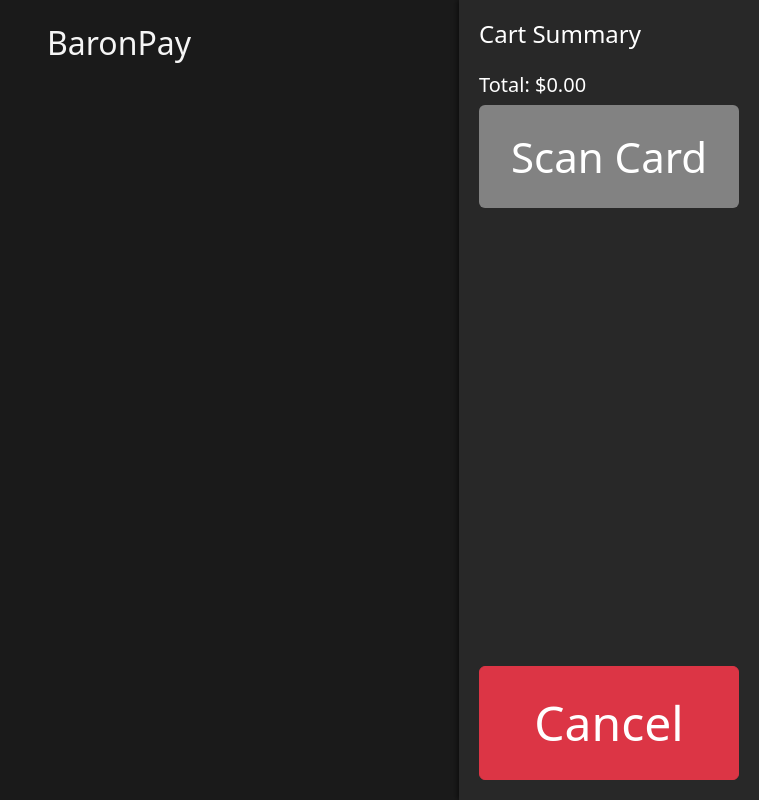
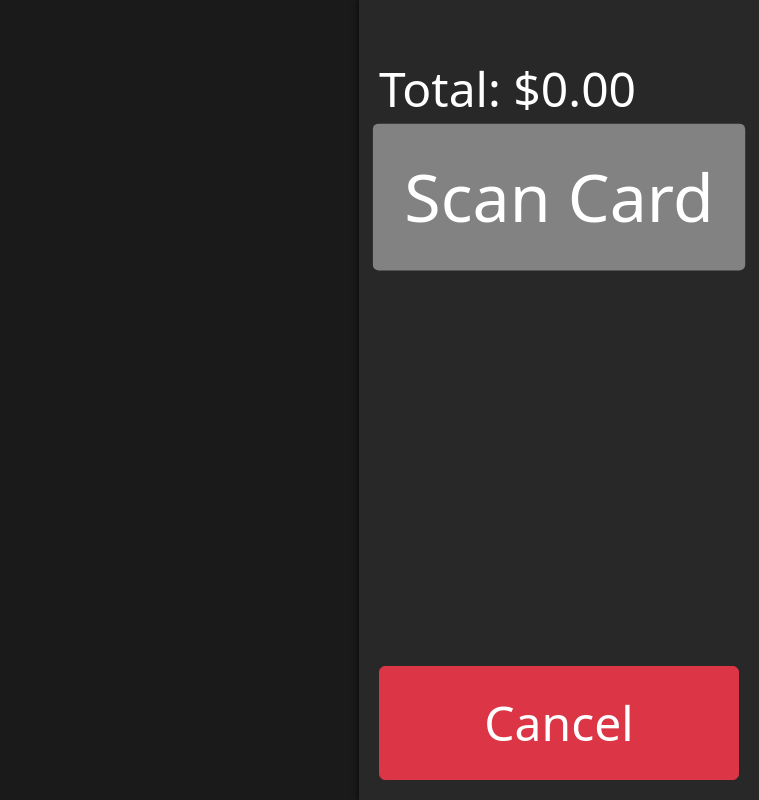
Before and after one commit to lonk42/BaronPay, a Django app: page / in a window 1280 px wide. Shown: the whole page, without its empty margins (521-1280 px from the left). Run offline with Django 5.2, Linux system fonts and the light colour scheme; data that the repository does not hold is empty; some libraries are stand-ins or nearby versions.

Commit message:
Made most elements larger, added remove from cart

```diff
--- a/webapp/kiosk/admin.py
+++ b/webapp/kiosk/admin.py
@@ -1,7 +1,7 @@
 from django.contrib import admin
 
-from .models import Product
+from .models import Product, Card, Cart, CartItem
 admin.site.register(Product)
-
-from .models import Card
 admin.site.register(Card)
+admin.site.register(Cart)
+admin.site.register(CartItem)
--- a/webapp/kiosk/templates/kiosk/index.html
+++ b/webapp/kiosk/templates/kiosk/index.html
@@ -13,6 +13,15 @@
             background-color: #1a1a1a;
             color: #f5f5f5;
         }
+        .main-content {
+            margin-right: 500px;
+            display: flex;
+            justify-content: center;
+        }
+        .product-list {
+            max-width: 1300px; /* Limit width to keep products centered */
+            width: 100%;
+        }
         .product-card {
             cursor: pointer;
             text-align: center;
@@ -28,15 +41,18 @@
         }
         .product-card img {
             width: 100%;
-            height: 150px;
+            height: 190px;
             object-fit: cover;
             border-radius: 5px;
+        }
+        .product-card h5 {
+            font-size: 42px;
         }
         .cart-container {
             position: fixed;
             top: 0;
             right: 0;
-            width: 300px;
+            width: 400px;
             height: 100vh;
             background: #282828;
             color: #ffffff;
@@ -46,6 +62,9 @@
             display: flex;
             flex-direction: column;
         }
+        .cart-container h5 {
+            font-size: 48px;
+        }
         .cart-buttons {
             margin-top: auto;
             display: flex;
@@ -53,13 +72,27 @@
         }
         .list-group-item {
             background: #444;
-            color: #ffffff;
+            color: #fff;
             border: 1px solid #555;
+            font-size: 24px;
+            padding-left: 8px;
+        }
+        .money-color {
+            color: #7df76d;
         }
         .finish-button {
             border: none;
-            font-size: 42px;
+            font-size: 64px;
             padding: 20px;
+            height: 142px;
+        }
+        @keyframes pulse {
+            0% { transform: scale(1); }
+            50% { transform: scale(1.05); }
+            100% { transform: scale(1); }
+        }
+        .pulse {
+            animation: pulse 1s infinite;
         }
         .scan-button {
             background: #828282;
@@ -102,21 +147,17 @@
     <!-- Hidden text input -->
     <input type="text" id="hidden-input" class="hidden-input" autocomplete="off">
 
-    <!-- Resuable notification popup -->
-    <div id="checkout-notification" class="notification"></div>
-
     <!-- Products -->
-    <div class="container py-4">
-        <h2 class="text-center mb-4">BaronPay</h2>
-        <div class="row" id="product-list">
+    <div class="container py-4 main-content ">
+        <div class="row product-list" id="product-list">
             {% for product in product_list %}
             <div class="col-md-4 mb-3">
-                <div class="card product-card p-3" data-product-id="{{ product.id }}">
+                <div class="card product-card p-2" data-product-id="{{ product.id }}">
                     {% with 'kiosk/'|add:product.thumbnail_file as product_thumbnail_path %}
                     <img src="{% static product_thumbnail_path %}">
                     {% endwith %}
                     <h5>{{ product.name }}</h5>
-                    <p>${{ product.price }}</p>
+                    <p class="money-color">${{ product.price }}</p>
                 </div>
             </div>
             {% endfor %}
@@ -125,18 +166,21 @@
 
     <!-- Cart -->
     <div class="cart-container">
-        <h4>Cart Summary</h4>
         <ul class="list-group mb-3" id="cart-list">
             <!-- Cart items will appear here -->
         </ul>
+        <br>
         <h5>Total: $<span id="total-price">0.00</span></h5>
         <div class="checkout-container">
-            <button class="btn finish-button scan-button w-100" id="finish-btn">Scan Card</button>
+            <button class="btn finish-button scan-button w-100 pulse" id="finish-btn">Scan Card</button>
         </div>
         <div class="cart-buttons">
             <button class="btn btn-danger w-100" id="cancel-btn">Cancel</button>
         </div>
     </div>
+
+    <!-- Resuable notification popup -->
+    <div id="checkout-notification" class="notification"></div>
 
     <script>
         // Create an empty cart
@@ -170,16 +214,21 @@
             if (current_cart.card_number === "") {
                 $("#finish-btn").removeClass("checkout-button")
                 $("#finish-btn").addClass("finish-button")
+                $("#finish-btn").addClass("pulse")
                 $("#finish-btn").html("Scan Card")
             } else {
                 $("#finish-btn").addClass("checkout-button")
+                $("#finish-btn").removeClass("pulse")
                 $("#finish-btn").removeClass("finish-button")
                 $("#finish-btn").html("Checkout")
             }
 
             // Show items in the cart
             current_cart.cart_items.forEach(item => {
-                cart_list += `<li class="list-group-item">${item.name} - $${item.price}</li>`;
+                cart_list += `<li class="list-group-item d-flex justify-content-between align-items-center">
+                                <span><span class="money-color">$${item.price}</span> - ${item.name}</span>
+                                <button class="delete-item" data-cart-item-id="${item.id}" >X</button>
+                              </li>`;
             });
             $("#cart-list").html(cart_list);
 
@@ -189,7 +238,7 @@
 
         function showNotification(notification_text) {
             $("#checkout-notification").html(notification_text);
-            $("#checkout-notification").fadeIn(500).delay(3000).fadeOut(500);
+            $("#checkout-notification").fadeIn(350).delay(2000).fadeOut(350);
         }
 
         $(document).ready(function() {
@@ -204,6 +253,24 @@
                     dataType: "json",
                     headers: { "X-Requested-With": "XMLHttpRequest", "X-CSRFToken": getCookie("csrftoken") },
                     data: JSON.stringify({ 'cart_id': current_cart.id, 'product_id': $(this).data("product-id") }),
+                    success: (data) => {
+                        current_cart = data;
+                        updateCart(current_cart)
+                    },
+                    error: (error) => {
+                        console.log(error);
+                    }
+                });
+            });
+
+            // Remove item from cart
+            $("#cart-list").on("click", ".delete-item", function() {
+                $.ajax({
+                    url: "remove_from_cart",
+                    type: "POST",
+                    dataType: "json",
+                    headers: { "X-Requested-With": "XMLHttpRequest", "X-CSRFToken": getCookie("csrftoken") },
+                    data: JSON.stringify({ 'cart_id': current_cart.id, 'cart_item_id': $(this).data("cart-item-id") }),
                     success: (data) => {
                         current_cart = data;
                         updateCart(current_cart)
@@ -252,7 +319,7 @@
                     data: JSON.stringify({ 'cart_id': current_cart.id, 'completion_status': 'complete' }),
                     success: (data) => {
                         return_status = data;
-                        showNotification("Checkout Successful!");
+                        showNotification("Complete!");
                     },
                     error: (error) => {
                         console.log(error);
--- a/webapp/kiosk/urls.py
+++ b/webapp/kiosk/urls.py
@@ -5,6 +5,7 @@ from . import views
 urlpatterns = [
     path("", views.index, name="index"),
     path("add_to_cart", views.add_to_cart, name="add_to_cart"),
+    path("remove_from_cart", views.remove_from_cart, name="remove_from_cart"),
     path("card_scanned", views.card_scanned, name="card_scanned"),
     path("finish_cart", views.finish_cart, name="finish_cart"),
 ]
--- a/webapp/kiosk/views.py
+++ b/webapp/kiosk/views.py
@@ -29,12 +29,26 @@ def add_to_cart(request):
 
         return JsonResponse(get_cart_content(cart.id))
 
+def remove_from_cart(request):
+
+    if request.method == 'POST':
+        request_data = json.load(request)
+
+        # Technically its impossible to have an item to remove without a cart id already set
+        cart = Cart.objects.get(pk=request_data['cart_id'])
+
+        # Set the item to 'removed'
+        cart_item = CartItem.objects.filter(id=request_data['cart_item_id']).first()
+        cart_item.removed = True
+        cart_item.save()
+
+        return JsonResponse(get_cart_content(cart.id))
 
 def get_cart_content(cart_id):
 
     # Get the cart in question along with the card number and all items in it
     cart = Cart.objects.get(pk=cart_id)
-    cart_items = list(CartItem.objects.filter(cart_id=cart))
+    cart_items = list(CartItem.objects.filter(cart_id=cart, removed=False))
     if cart.card_id is None:
         card_number = ''
     else:
@@ -43,7 +57,7 @@ def get_cart_content(cart_id):
     # Send back a web consumable objects
     return {
         'id': cart.id,
-        'cart_items': [{'name': cart_item.product_id.name,'price': cart_item.product_id.price} for cart_item in cart_items],
+        'cart_items': [{'id': cart_item.id, 'name': cart_item.product_id.name,'price': cart_item.product_id.price} for cart_item in cart_items],
         'total_price': sum([cart_item.product_id.price for cart_item in cart_items]),
         'card_number': card_number
     }
```
Also changed, not shown: other parts of webapp/kiosk/templates/kiosk/index.html (+24 -7 lines), webapp/kiosk/models.py (+12 -3 lines).
